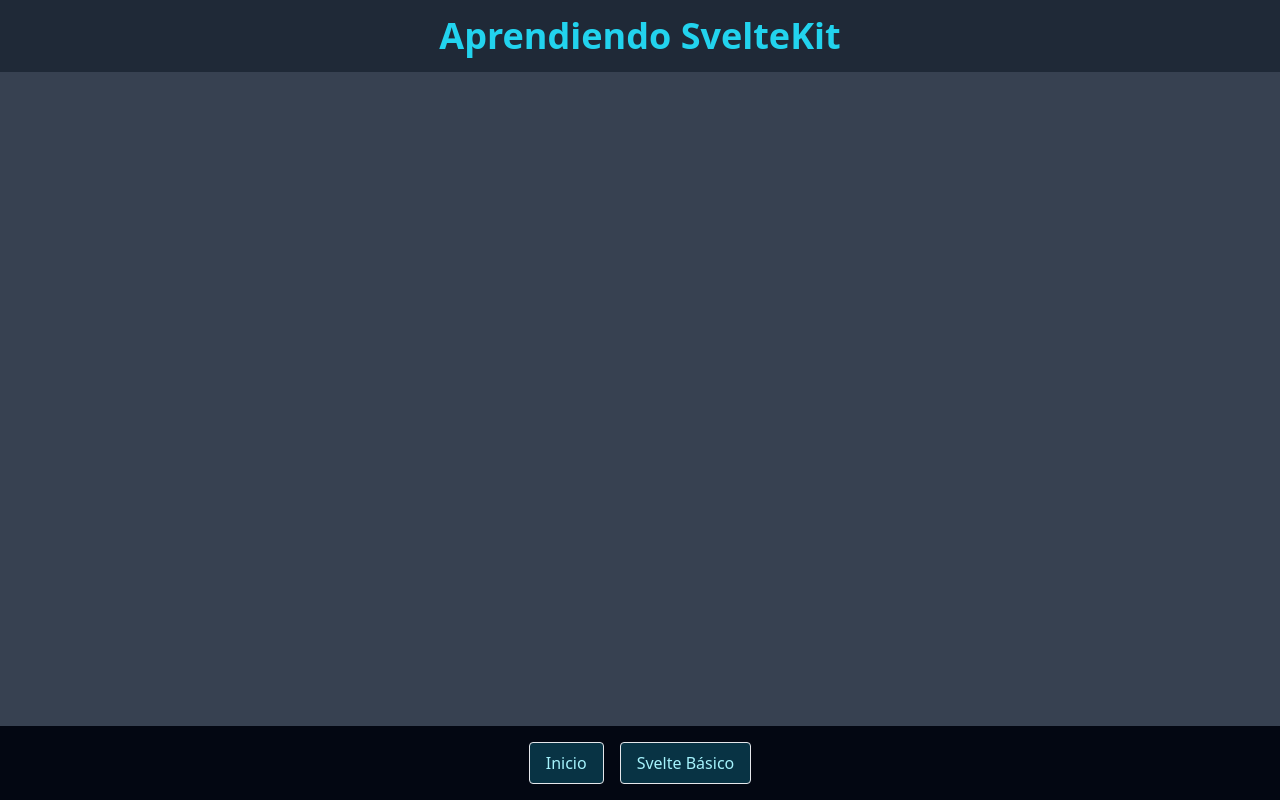
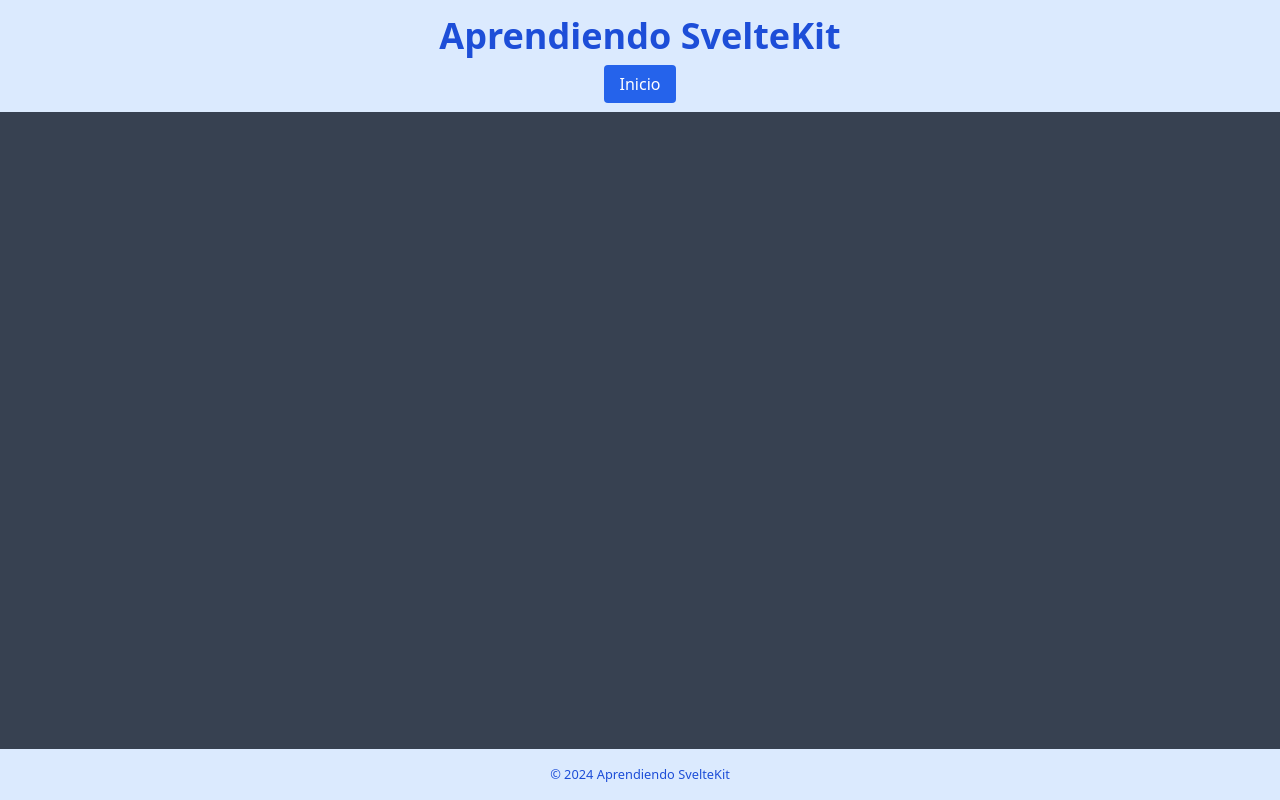
Before and after one commit to IvanGabrielYarupaitanRivera/playground, a SvelteKit app: page /basic-svelte in a window 1280 px wide. Built offline with nearby package versions, Linux system fonts and the light colour scheme.

Commit message:
mejora el diseño del layout en +layout.svelte, actualizando estilos y estructura de navegación

```diff
--- a/src/routes/+layout.svelte
+++ b/src/routes/+layout.svelte
@@ -2,30 +2,37 @@
 	import '../app.css';
 	let { children } = $props();
 
-	const pages = [
-		{ title: 'Inicio', href: '/' },
-		{ title: 'Svelte Básico', href: '/basic-svelte' }
-	];
+	const pages = [{ title: 'Inicio', href: '/' }];
 </script>
 
-<section class="flex min-h-screen flex-col">
-	<header class="bg-gray-800 p-4 text-white">
-		<h1 class="text-center text-4xl font-bold text-cyan-400">Aprendiendo SvelteKit</h1>
+<svelte:head>
+	<title>Aprendiendo SvelteKit</title>
+</svelte:head>
+
+<div class="flex min-h-screen flex-col">
+	<header class="space-y-4 bg-blue-100 p-4">
+		<h1 class="text-center text-4xl font-bold text-blue-700">Aprendiendo SvelteKit</h1>
+
+		<nav aria-label="Navegación principal">
+			<ul class="flex justify-center gap-4">
+				{#each pages as page}
+					<li>
+						<a href={page.href} class="rounded bg-blue-600 px-4 py-2 text-white hover:bg-blue-700">
+							{page.title}
+						</a>
+					</li>
+				{/each}
+			</ul>
+		</nav>
 	</header>
 
 	<main class="container mx-auto flex-grow p-4">
 		{@render children()}
 	</main>
 
-	<footer class="sticky bottom-0 bg-gray-950 p-4 text-white">
-		<nav>
-			<ul class="flex justify-center space-x-4">
-				{#each pages as page}
-					<li class="rounded border bg-cyan-950 px-4 py-2">
-						<a href={page.href} class="text-cyan-200 hover:text-cyan-500">{page.title}</a>
-					</li>
-				{/each}
-			</ul>
-		</nav>
+	<footer class="bg-blue-100 p-4">
+		<small class="block text-center text-blue-700">
+			© {new Date().getFullYear()} Aprendiendo SvelteKit
+		</small>
 	</footer>
-</section>
+</div>
```
